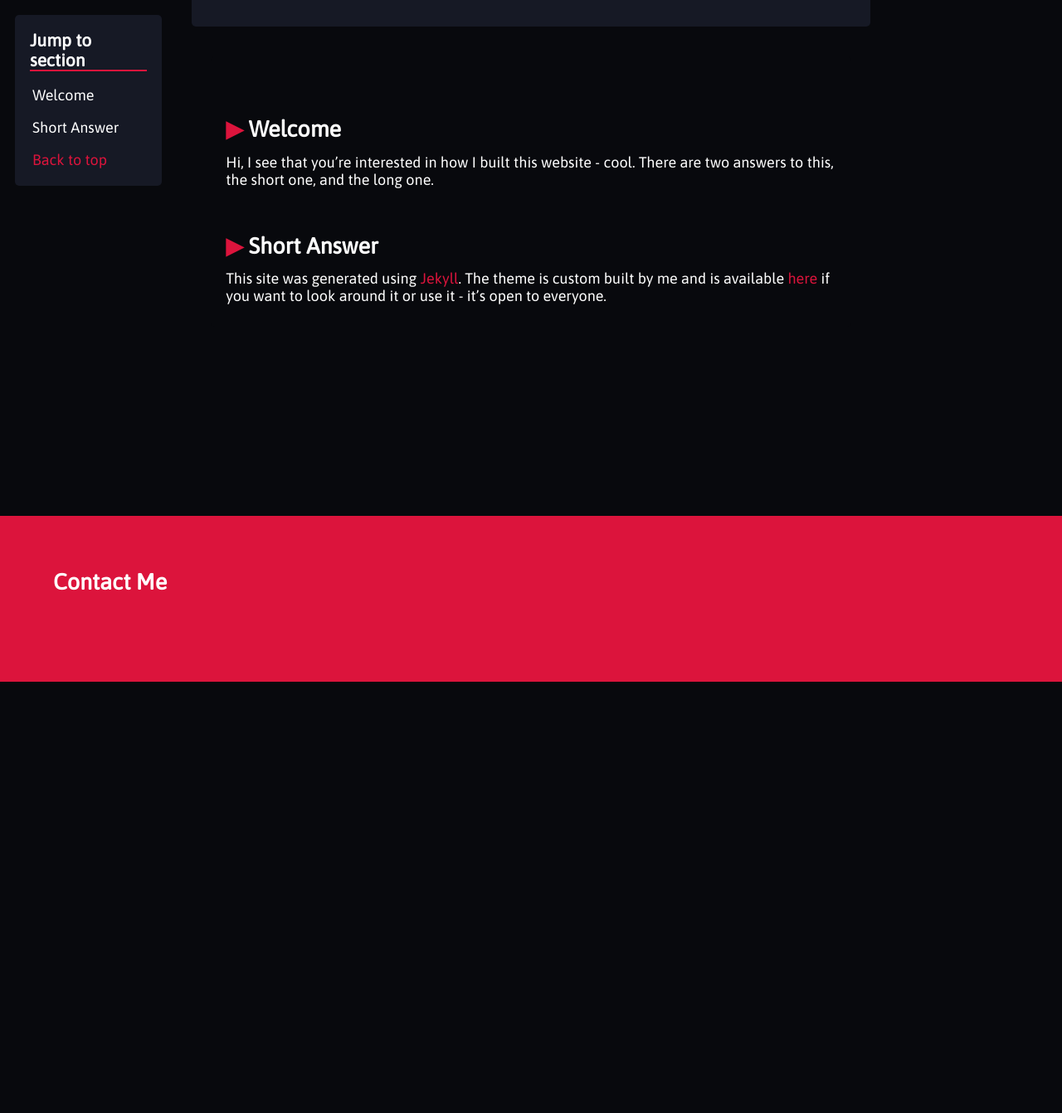
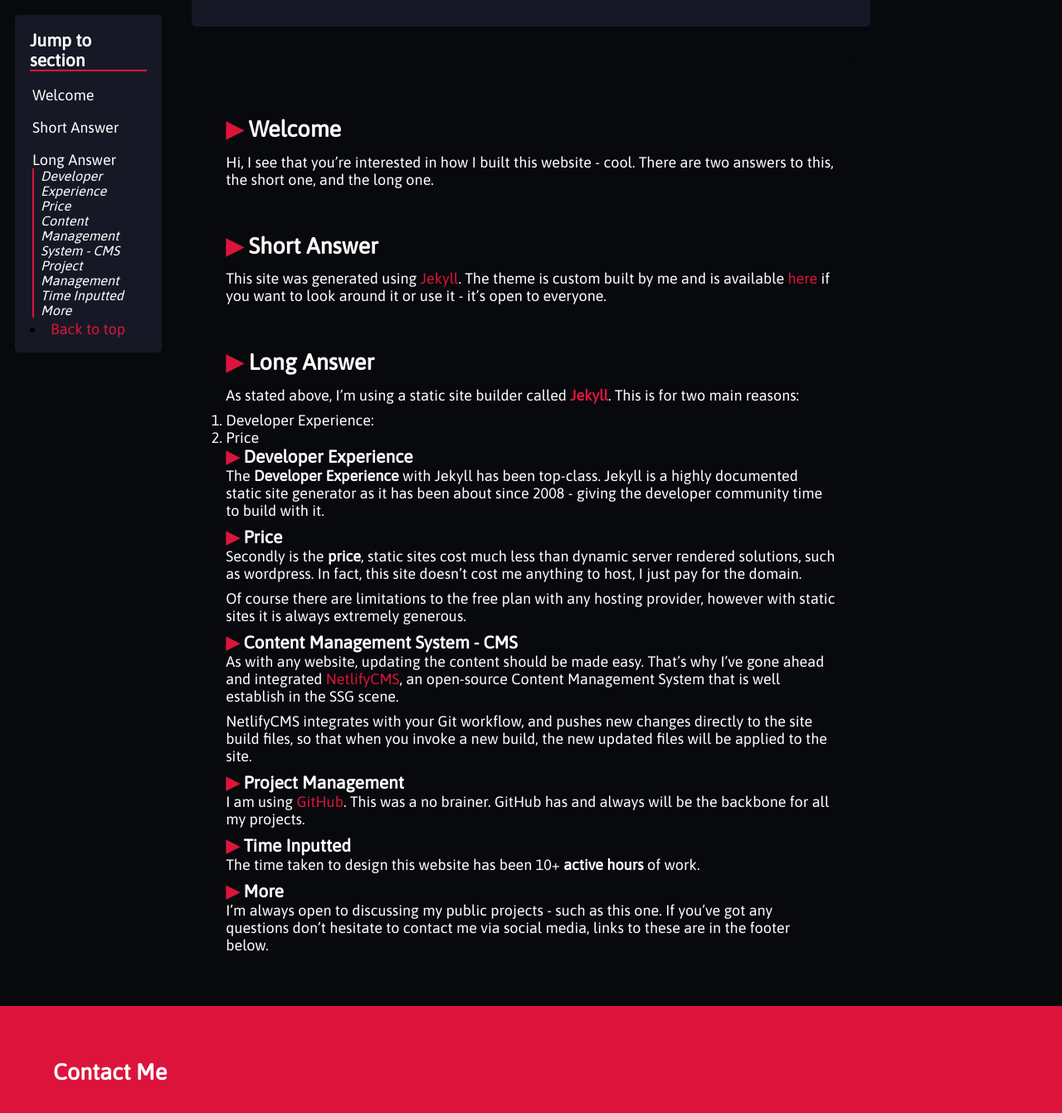
Before and after one commit to eoinparkinson/portfolio-site, a Jekyll site: the page built from _posts/2022-03-20-how-i-built-my-website.md, in a window 1280 px wide and 1400 px high, scrolled down 578 px. Shown: the top 1342 px of the window at 83% size. Built offline with Jekyll 4.4.1, drawn with Linux system fonts in a browser that asks for light colours.

Commit message:
Update Portfolio “2022-03-20-how-i-built-my-website”

```diff
--- a/_posts/2022-03-20-how-i-built-my-website.md
+++ b/_posts/2022-03-20-how-i-built-my-website.md
@@ -17,3 +17,38 @@ Hi, I see that you're interested in how I built this website - cool. There are t
 # Short Answer
 
 This site was generated using [Jekyll](https://www.jekyllrb.com){:target="_blank"}. The theme is custom built by me and is available [here](https://github.com/eoinparkinson/portfolio-site){:target="_blank"} if you want to look around it or use it - it's open to everyone.
+
+# Long Answer
+
+As stated above, I'm using a static site builder called **[Jekyll](https://www.jekyllrb.com)**{:target="_blank"}. This is for two main reasons:
+
+1. Developer Experience:
+2. Price
+
+### Developer Experience
+
+The **Developer Experience** with Jekyll has been top-class. Jekyll is a highly documented static site generator as it has been about since 2008 - giving the developer community time to build with it.
+
+### Price
+
+Secondly is the **price**, static sites cost much less than dynamic server rendered solutions, such as wordpress. In fact, this site doesn't cost me anything to host, I just pay for the domain.
+
+Of course there are limitations to the free plan with any hosting provider, however with static sites it is always extremely generous.
+
+### Content Management System - CMS
+
+As with any website, updating the content should be made easy. That's why I've gone ahead and integrated [NetlifyCMS](https://www.netlifycms.org/), an open-source Content Management System that is well establish in the SSG scene.
+
+NetlifyCMS integrates with your Git workflow, and pushes new changes directly to the site build files, so that when you invoke a new build, the new updated files will be applied to the site.
+
+### Project Management
+
+I am using [GitHub](https://www.github.com). This was a no brainer. GitHub has and always will be the backbone for all my projects.
+
+### Time Inputted
+
+The time taken to design this website has been 10+ **active** **hours** of work.
+
+### More
+
+I'm always open to discussing my public projects - such as this one. If you've got any questions don't hesitate to contact me via social media, links to these are in the footer below.
```
